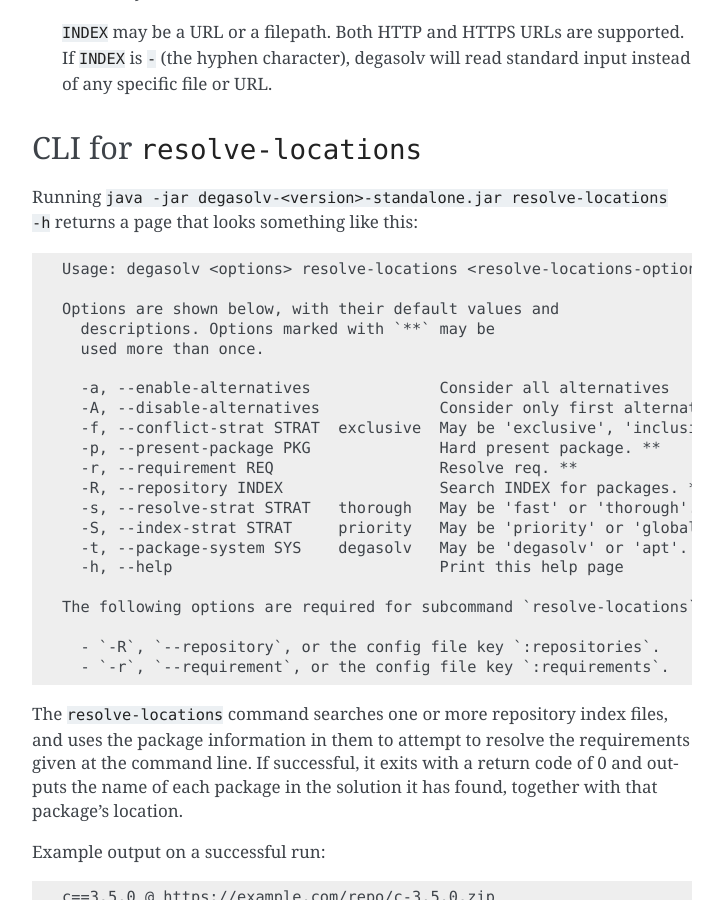
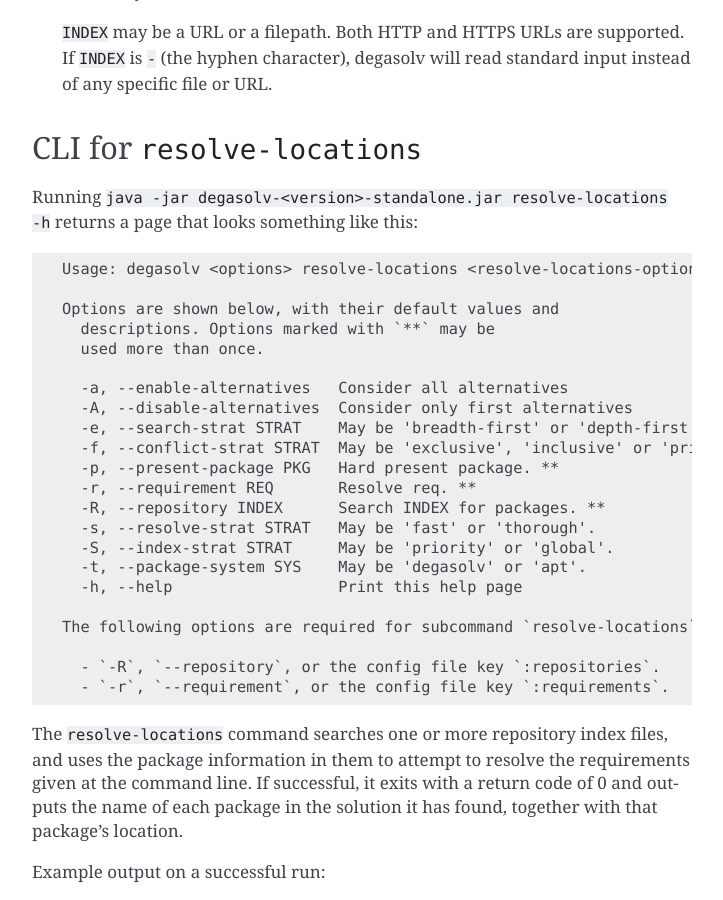
Before and after one commit to djhaskin987/degasolv, a Sphinx documentation site: the page built from docs/command-reference.rst, in a window 1280 px wide and 900 px high, scrolled down 7041 px. Shown: the whole window, without its empty margins (388-1111 px from the left). Built offline with Sphinx 7.4.7, drawn with Linux system fonts in a browser that asks for light colours; some of the changed text lies outside the part shown.

Commit message:
Add documentation for search strategy

```diff
--- a/docs/command-reference.rst
+++ b/docs/command-reference.rst
@@ -366,16 +368,17 @@
     descriptions. Options marked with `**` may be
     used more than once.
 
-    -a, --enable-alternatives              Consider all alternatives
-    -A, --disable-alternatives             Consider only first alternatives
-    -f, --conflict-strat STRAT  exclusive  May be 'exclusive', 'inclusive' or 'prioritized'.
-    -p, --present-package PKG              Hard present package. **
-    -r, --requirement REQ                  Resolve req. **
-    -R, --repository INDEX                 Search INDEX for packages. **
-    -s, --resolve-strat STRAT   thorough   May be 'fast' or 'thorough'.
-    -S, --index-strat STRAT     priority   May be 'priority' or 'global'.
-    -t, --package-system SYS    degasolv   May be 'degasolv' or 'apt'.
-    -h, --help                             Print this help page
+    -a, --enable-alternatives   Consider all alternatives
+    -A, --disable-alternatives  Consider only first alternatives
+    -e, --search-strat STRAT    May be 'breadth-first' or 'depth-first'.
+    -f, --conflict-strat STRAT  May be 'exclusive', 'inclusive' or 'prioritized'.
+    -p, --present-package PKG   Hard present package. **
+    -r, --requirement REQ       Resolve req. **
+    -R, --repository INDEX      Search INDEX for packages. **
+    -s, --resolve-strat STRAT   May be 'fast' or 'thorough'.
+    -S, --index-strat STRAT     May be 'priority' or 'global'.
+    -t, --package-system SYS    May be 'degasolv' or 'apt'.
+    -h, --help                  Print this help page
 
   The following options are required for subcommand `resolve-locations`:
 
@@ -460,11 +463,19 @@
      when debugging a build. If it *is* used routinely, it should be used
      `site-wide`_.
 
+- ``-e STRAT``, ``--search-strat STRAT``, ``:search-strat "STRAT"``:
+  This option determines whether breadth first search or depth first
+  search is used during package resolution. Valid values are
+  ``depth-first`` to specify depth-first search or ``breadth-first``
+  to specify breadth-first search. This option is set to
+  ``breadth-first`` by default.
+
 .. _conflict strategies:
 
 - ``-f STRAT``, ``--conflict-strat STRAT``, ``:conflict-strat "STRAT"``:
   This option determines how encountered version conflicts will be
-  handled.  The default setting is ``exclusive`` and this setting
+  handled. Valid values are ``exclusive``, ``inclusive``, and
+  ``prioritized``. The default setting is ``exclusive`` and this setting
   should work for most environments.
 
   .. note:: This option should be used with care, since whatever setting is
@@ -737,8 +748,6 @@
 
 .. _Specifying a requirement:
 
-
-
 Specifying a requirement
 ------------------------
 
```
Also changed, not shown: other parts of docs/command-reference.rst (+2 -0 lines), docs/changelog.rst (+11 -5 lines), 1 other file.
